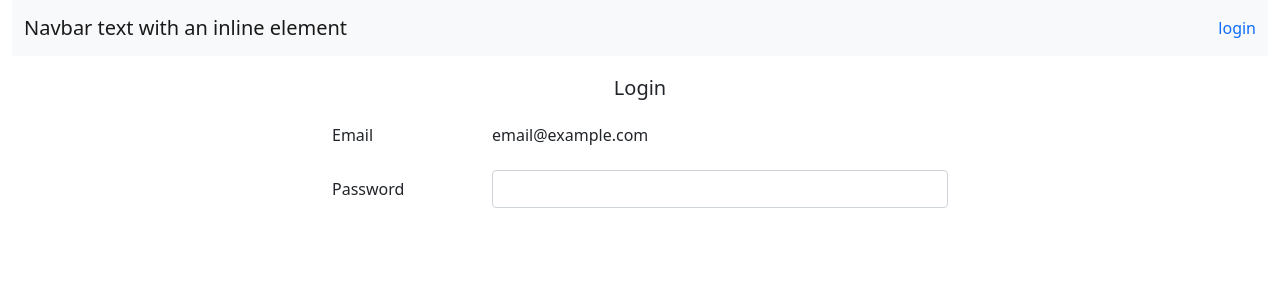
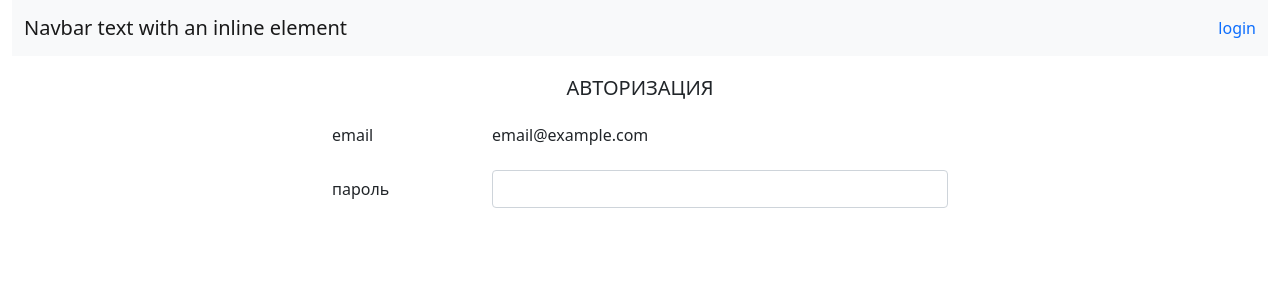
Before and after one commit to artem-ye/react-jun-final, a React (Create React App) app: page /login in a window 1280 px wide. Shown: the top 300 px of the page. Built offline with nearby package versions, Linux system fonts and the light colour scheme.

Commit message:
loginPage/refactor

```diff
--- /dev/null
+++ b/src/app/components/common/pageTitle.jsx
@@ -0,0 +1,7 @@
+import React from 'react';
+
+const PageTitle = ({ title }) => {
+    return (<h5 className='text-center m-3 fw-normal'>{title}</h5>);
+}
+
+export default PageTitle;
--- a/src/app/components/page/login/loginPage.jsx
+++ b/src/app/components/page/login/loginPage.jsx
@@ -1,4 +1,5 @@
 import React from 'react';
+import PageTitle from '../../common/pageTitle';
 
 const LoginPage = () => {
     const email = 'email@example.com';
@@ -6,10 +7,10 @@ const LoginPage = () => {
     return (
         <form className='row justify-content-center'>
             <div className='col-6'>
-                <h5 className='text-center m-3'>Login</h5>
+                <PageTitle title='АВТОРИЗАЦИЯ' />
                 <div className='mb-3 row'>
                     <label htmlFor='staticEmail' className='col-sm-3 col-form-label'>
-                        Email
+                        email
                     </label>
                     <div className='col-sm-9'>
                         <input
@@ -23,7 +24,7 @@ const LoginPage = () => {
                 </div>
                 <div className='mb-3 row'>
                     <label htmlFor='inputPassword' className='col-sm-3 col-form-label'>
-                        Password
+                        пароль
                     </label>
                     <div className='col-sm-9'>
                         <input type='password' className='form-control' id='inputPassword' />
```
